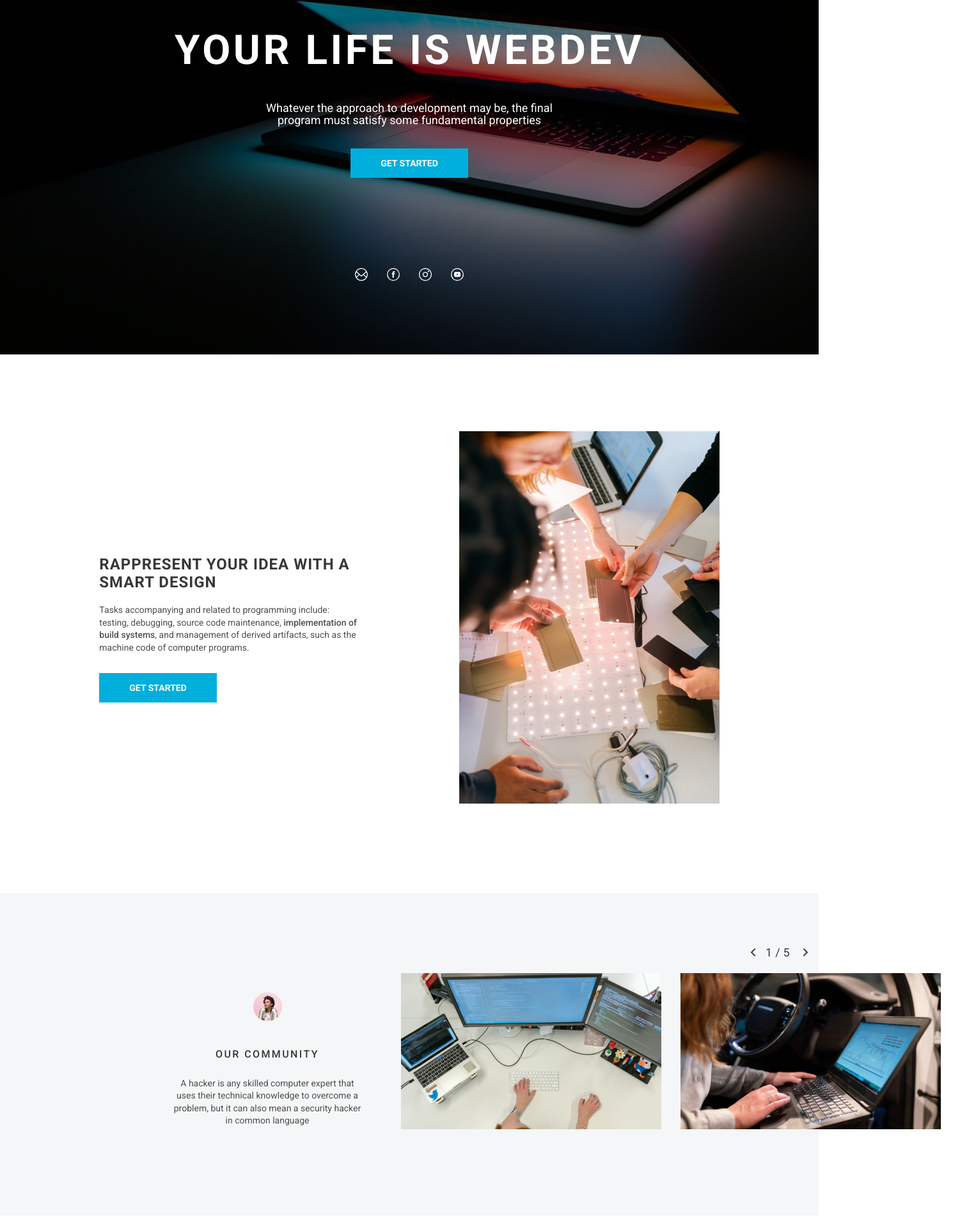
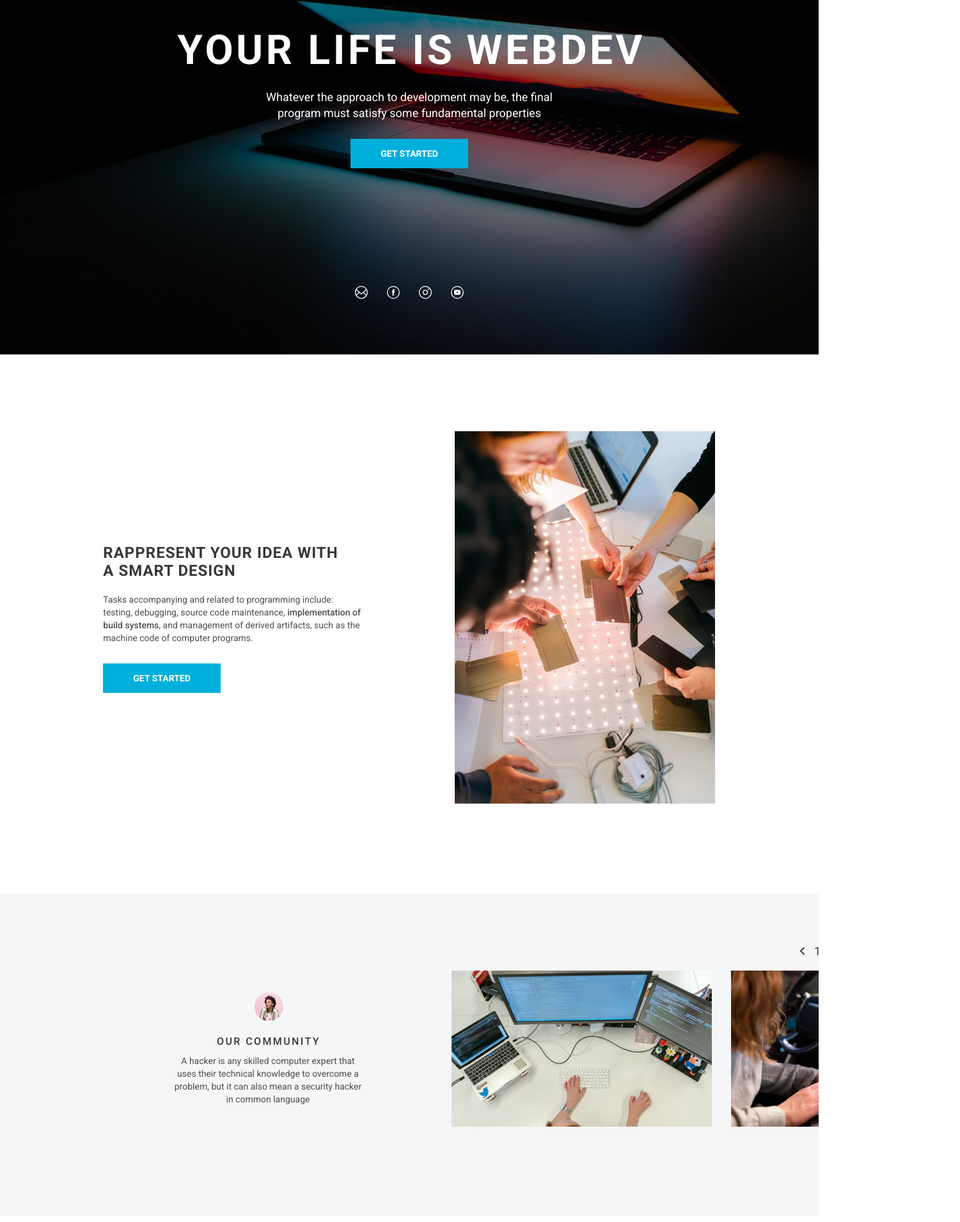
Before and after one commit to YaroslavTrefilov/Education, a plain HTML site: page webdev/index.html in a window 1280 px wide. Shown: the part 190-2100 px from the top of the page at 64% size, 1501 px wide, since content can reach past the window. Drawn offline with nearby package versions, Linux system fonts and the light colour scheme.

Commit message:
feat: add pp

```diff
--- a/webdev/index.html
+++ b/webdev/index.html
@@ -26,7 +26,10 @@
                     </nav>
             </header>
             <section class="your-life">
-                <h1 class="your-life__title">your life is WebDev</h1>
+                <div class="your-life__title">
+                    <p>your life is </p>
+                    <h1>webdev</h1>
+                </div>
                 <p class="your-life__text">Whatever the approach to development
                     may be, the final <br /> program must satisfy some fundamental
                     properties</p>
@@ -48,7 +51,7 @@
                 <div class="rappresent-left">
                     <div class="rappresent-info">
                         <h2 class="rappresent-info__title">RAPPRESENT YOUR IDEA
-                            WITH A SMART DESIGN</h2>
+                            WITH <br> A SMART DESIGN</h2>
                         <p class="rappresent-info__text">Tasks accompanying and
                             related to programming include: testing, debugging,
                             source code maintenance, <strong>implementation of build
@@ -66,8 +69,8 @@
                     <img src="assets/user-img.png" alt="user-img" class="our-community__user-img">
                     <h3 class="our-community__user-title">OUR COMMUNITY</h3>
                     <p class="our-community__user-text">A hacker is any skilled computer expert
-                        that uses their technical knowledge to overcome a problem,
-                        but it can also mean a security hacker in common language</p>
+                        that <br> uses their technical knowledge to overcome a <br> problem,
+                        but it can also mean a security hacker <br> in common language</p>
                 </div>
                 <div class="our-community__slider">
                     <div class="our-community__slider-switch">
@@ -86,7 +89,7 @@
                     <ul class="our-community__slider-items">
                         <li><img src="assets/slider-items/slider-item.png" alt="slider-item1" class="slider-item"></li>
                         <li><img src="assets/slider-items/slider-item2.png" alt="slider-item2" class="slider-item"></li>
-                        <li><img src="assets/slider-items/slider-item3.png" alt="slider-item3" class="slider-item slider-item__off"></li>
+                        <li><img src="assets/slider-items/slider-item3.png" alt="slider-item3" class="slider-item slider-item__abs"></li>
                     </ul>
                 </div>
             </section>
@@ -152,15 +155,19 @@
     </main>
     <div class="container">
         <footer class="footer">
+            <nav class="footer-nav">
                 <ul class="footer-items">
                     <li id="footer-item__first"><a href="#" class="footer-link">Credits</a></li>
+                    <li><img src="assets/icons/border.svg" alt="border" class="footer-border-first"></li>
                     <li class="footer-item"><a href="#" class="footer-link">Privacy</a></li>
+                    <li><img src="assets/icons/border.svg" alt="border" class="footer-border-second" ></li>
                     <li id="footer-item__last"><a href="#" class="footer-link">Our teams</a></li>
                 </ul>
                 <a href="#" class="footer-logo">
                     <img src="assets/logo.svg" alt="logo" class="logo">
                 </a>
                 <a href="#" class="footer-author">by TonYem for RSS at 2020</ф>
+            </nav>
         </footer>
     </div>
 </body>
--- a/webdev/style.css
+++ b/webdev/style.css
@@ -23,6 +23,10 @@ h1 {
     line-height: 75px;
     letter-spacing: 4.5px;
     text-transform: uppercase;
+    margin: 0;
+    padding: 0;
+    padding-left: 18px;
+    margin-right: -6px;
 }
 h2 {
     color: #373737;
@@ -31,6 +35,8 @@ h2 {
     line-height: 28px;
     letter-spacing: 1px;
     text-transform: uppercase;
+    padding: 0;
+    margin: 0;
 }
 h3 {
     color: #373737;
@@ -38,8 +44,11 @@ h3 {
     font-size: 16px;
     line-height: 20px;
     letter-spacing: 2.4px;
+    padding: 0;
+    margin: 0;
+
 }
-ul, li {
+ul, li, p, button, img  {
     list-style-type: none;
     text-decoration: none;
     padding: 0;
@@ -88,18 +97,20 @@ header {
 
 }
 .nav-menu__item {
-    padding-top: 42px;
+    padding-top: 38px;
 }
 .nav-menu__logo{
     padding-top: 25px;
+    padding-right: 10px;
 }
 .nav-menu li + li:not(.logo__link) {
     padding-left: 85px;
 }
 .logo__link {
-    padding: 0 100px;
+    padding: 0 12px;
 }
 .nav-menu__link {
+    /* padding-bottom: 2px; */
     opacity: 0.8;
 }
 .nav-menu__link:hover {
@@ -118,19 +129,28 @@ header {
 }
 .your-life__title {
     margin-top: 136px;
+    display: flex;
+    justify-content: center;
+    font-weight: bold;
+    font-size: 64px;
+    line-height: 75px;
+    letter-spacing: 4.5px;
+    text-transform: uppercase;
+    padding-left: 0px;
 }
 .your-life__text {
-    margin-top: 35px;
+    margin-top: 23px;
     font-size: 18px;
+    line-height: 140%;
 }
-.your-life__btn, .rappresent-btn, .implement-btn {
-    top: 30px;
+.your-life__btn {
     position: relative;
+    top: 42px;
 }
 .your-life__smm-items {
     display: flex;
     justify-content: center;
-    margin-top: 183px;
+    margin-top: 238px;
 }
 .your-life__smm-items li + li {
     padding-left: 30px;
@@ -144,6 +164,9 @@ header {
     justify-content: space-evenly;
     color: #4E4E4E;
 }
+.rappresent-left {
+    margin: 2px 0px 0px 14px;
+}
 .rappresent-info {
     padding-top: 294px;
     max-width: 407px;
@@ -154,9 +177,20 @@ header {
     padding-top: 120px;
     width: 407px;
     height: 582px;
+    position: relative;
+    right: 5px;
 }
 .rappresent-info__text {
-    margin-top: 20px;
+    margin-top: 21px;
+    line-height: 143%;
+
+}
+.rappresent-right {
+    padding-right: 10px;
+}
+.rappresent-btn{
+    top: 44px;
+    position: relative;
 }
 /* our community */
 
@@ -164,39 +198,48 @@ header {
     height: 504px;
     display: flex;
     background-color: #F5F6F7;
+    overflow: hidden;
 }
 .our-community__user {
     text-align: center;
     min-width: 298px;
     height: 175px;
-        /* TODO выровнять пиксель перфектом или поставить отсутп справа 139 пикселей
-         и ширину (не мин-ширину) */
-    padding: 155px 60px 174px 269px;
+    padding: 155px 0px 0px 271px;
 }
 .our-community__user-img {
     width: 45px;
     height: 45px;
 }
 .our-community__user-title {
-    padding: 20px 0px 10px;
+    padding-top: 16px;
 }
+.our-community__text-box {
+    max-width: 298px;
+}
+.our-community__user-text {
+    padding: 10px 2px 0px 0px;
+    line-height: 143%;
+}
+.our-community__slider {
+    margin: -4px 0px 0px 137px;
 
+}
 .our-community__slider-switch {
     display: flex;
     font-size: 18px;
     line-height: 140%;
 
-    padding: 80px 0px 20px;
-    padding-left: 546px;
+    padding: 82px 0px 20px 544px;
 }
 .slider-counter {
     display: flex;
-    padding: 0px 10px;
+    padding: 0px 6px;
     color: #373737;
 }
 .slider-counter li {
     color: #373737;
-    letter-spacing: 5px;
+    letter-spacing: 2px;
+    padding-left: 3px;
 }
 .slider-arrow {
     cursor: pointer;
@@ -208,11 +251,9 @@ header {
 .our-community__slider-items li + li {
     padding-left: 30px;
 }
-
-.slider-item__off {
-    display: none;
+.slider-item {
+    margin-top: -2px;
 }
-
 /* implement */
 .implement {
     display: flex;
@@ -235,8 +276,12 @@ header {
 }
 .implement-rigth__text {
     padding-top: 20px;
+    line-height: 143%;
 }
-
+.implement-btn {
+    position: relative;
+    top: 44px;
+}
 /* subscribe */
 
 .subscribe {
@@ -289,6 +334,7 @@ header {
 .download {
     height: 468px;
     text-align: center;
+    background-color: #F5F6F7;
 }
 .download-title {
     padding-top: 120px;
@@ -304,6 +350,7 @@ header {
     margin-left: 30px;
 }
 .download-mobile__link {
+    margin-top: 2px;
     background:#00AFDB;
     width: 188px;
     height: 50px;
@@ -341,21 +388,23 @@ header {
 .footer {
     height: 184px;
     background: #000000;
-
+}
+.footer-nav {
     display: flex;
     justify-content: space-between;
 }
 .footer-items {
     display: flex;
-    padding: 75px 0px 91px 160px;
+    padding: 74px 0px 91px 160px;
 }
 .footer-item {
-    padding: 0px 20px;
+    padding: 0px 20px 0px 22px;
+    /* padding: 0px 20px;
     border-left: 1px solid #4E4E4E;
-    border-right: 1px solid #4E4E4E;
+    border-right: 1px solid #4E4E4E; */
 }
 #footer-item__first {
-    padding-right: 19px;
+    padding-right: 20px;
 }
 #footer-item__last {
     padding-left: 19px;
@@ -366,6 +415,9 @@ header {
 .footer-logo {
     margin: 60px 0px 70px 0px;
 }
+.footer-logo img {
+    margin-right: 64px;
+}
 .footer-author {
     color:  #818181;
     margin: 73px 160px 91px 0px;
@@ -373,3 +425,9 @@ header {
 .footer-author:hover {
     color: #fff;
 }
+/* .footer-border-first {
+    position: absolute;
+}
+.footer-border-second {
+    position: absolute;
+} */
```
Also changed, not shown: webdev/assets/icons/border.svg (added). Lines whose indentation alone changed are shown as unchanged.
